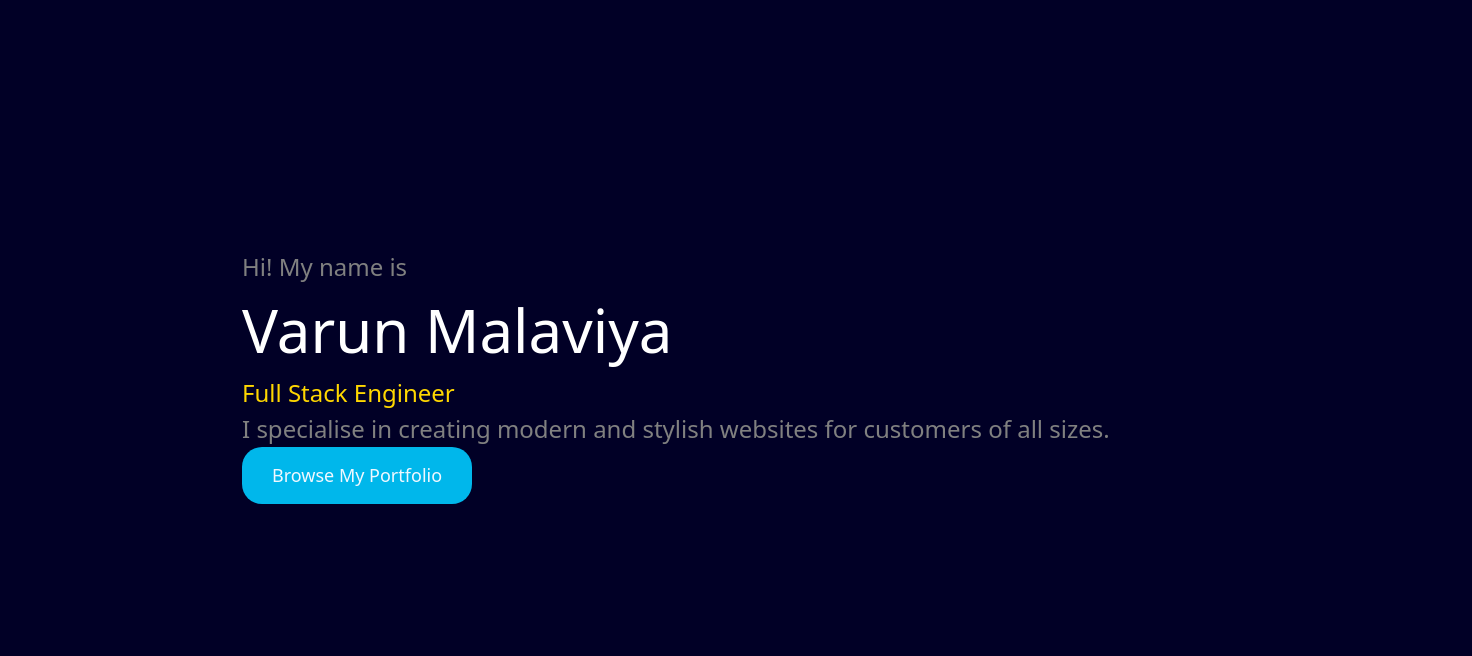
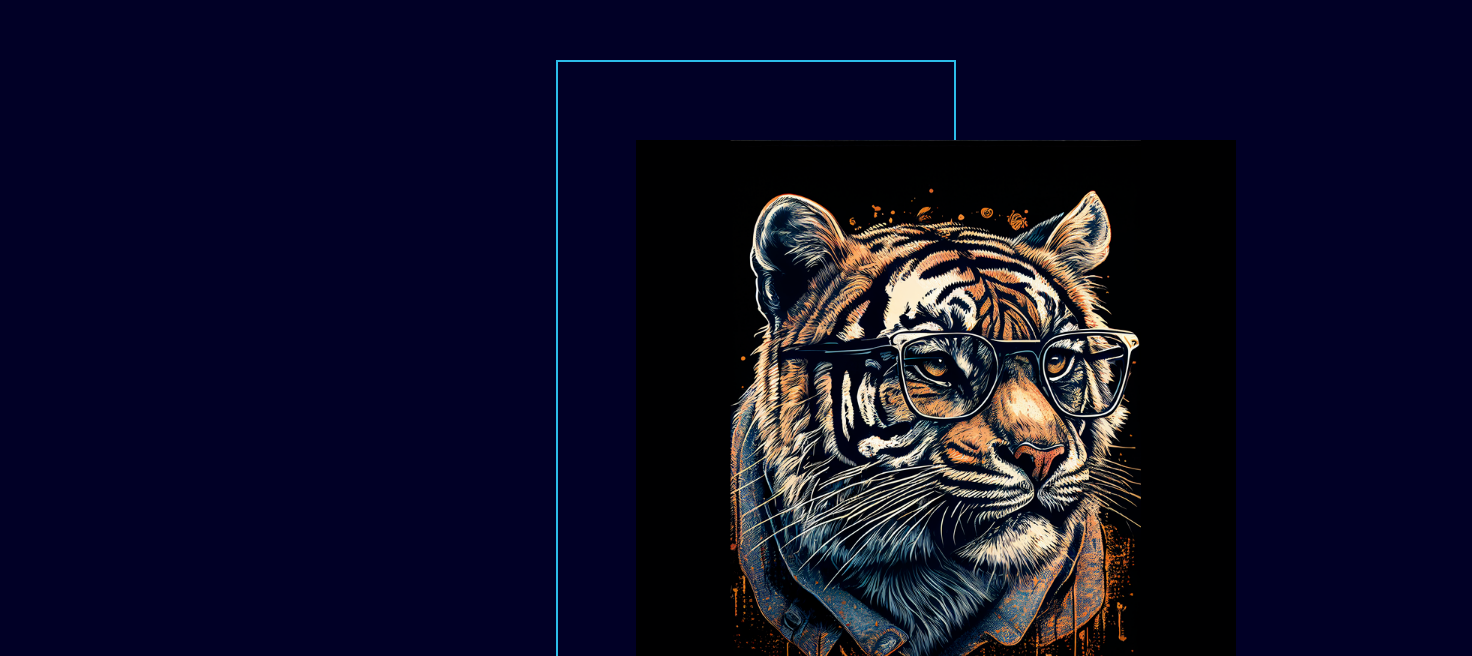
Before and after one commit to DustyDogCodex/personal-portfolio, a React (Vite) app: page / in a window 1280 px wide. Shown: the part 824-1480 px from the top of the page, 1472 px wide, since content can reach past the window. Built offline with nearby package versions, Linux system fonts and the light colour scheme.

Commit message:
added a placeholder profile image till I add my headshot. Added a border behind it that will be hidden for screens below medium screen sizes. added a saturation effect on hover because it looks cool!

```diff
--- a/src/App.jsx
+++ b/src/App.jsx
@@ -3,11 +3,10 @@
 import  { About } from './components/About';
 import Contact from './components/Contact';
 import Footer from './components/Footer';
-import Home from './components/Home';
+import { Home } from './components/Home';
 import { Navbar } from './components/Navbar';
 import Portfolio from './components/Portfolio';
 import useMediaQuery from './hooks/useMediaQuery'
-import { useEffect } from 'react';
 import { SidebarNavDots } from './components/SidebarNavDots';
 
 function App() {
@@ -18,24 +17,13 @@
   //using custom hook to determine if screen size is above or below 1060px
   const aboveMediumScreens = useMediaQuery("(min-width: 1060px)")
 
-  //determining if navbar is at top of page or not.
-  const [topOfPage, setTopOfPage] = useState(true)
-
-  useEffect(() => {
-    const handleScroll = () => {
-      window.scrollY === 0 ? setTopOfPage(true) : setTopOfPage(false)
-    }
-    window.addEventListener('scroll', handleScroll)
-    return () => window.removeEventListener("scroll", handleScroll)
-  }, [])
-
   return (
     <div className="App bg-deep-blue">
       <Navbar
-        topOfPage={topOfPage}
         currentPage={currentPage}
         setCurrentPage={setCurrentPage}
       />
+      {/* sidebar navigation dots */}
       <div className="w-5/6 mx-auto md:h-full">
         {aboveMediumScreens && (
           <SidebarNavDots
@@ -44,7 +32,7 @@
           />)
         }
       </div>
-      <Home/>
+      <Home setCurrentPage={setCurrentPage}/>
       <About/>
       <Portfolio/>
       <Contact/>
--- a/src/components/Home.jsx
+++ b/src/components/Home.jsx
@@ -1,13 +1,45 @@
-function Home() {
+import useMediaQuery from "../hooks/useMediaQuery"
+import AnchorLink from "react-anchor-link-smooth-scroll"
+import { motion } from "framer-motion"
+
+function Home({ setCurrentPage }) {
+    //using custom hook to determine if screen size is above or below 1060px
+    const aboveMediumScreens = useMediaQuery("(min-width: 1060px)")
+
     return (
-        <div className="home">
-            <h3 style={{color:'grey'}}>Hi! My name is</h3>
-            <h1>Varun Malaviya</h1>
-            <h5 style={{color:'gold'}}>Full Stack Engineer</h5>
-            <p style={{color:'grey'}}>I specialise in creating modern and stylish websites for customers of all sizes.</p>
-            <button className="browse-portfolio">Browse My Portfolio</button>
-        </div>
+        <section
+            id="home"
+            className="md:flex md:justify-between md:items-center md:h-full gap-16 py-10"
+        >
+            {/* IMAGE SECTION  */}
+            <div className="md:order-2 flex justify-center basis-3/5 z-10 mt-16 md:mt-32">
+                {aboveMediumScreens ? (
+                    /* for screens above medium, there will be a blue square border behind the profile image */
+                    <div
+                        className="relative z-0 ml-20 before:absolute before:-top-20 before:-left-20 before:w-full before:max-w-[400px] before:h-full before:border-2 before:border-blue before:z-[-1]"
+                    >
+                        <img
+                            src="./Images/profile.png"
+                            alt="varun's headshot"
+                            className="hover:filter hover:saturate-200 transition duration-500 z-10 w-full max-w-[400px] md:max-w-[600px]"
+                        />
+                    </div>
+                ) : (
+                    /* for screens below medium screen size, there will be no border, only the image */
+                    <img
+                        src="./Images/profile.png"
+                        alt="varun's headshot"
+                        className="hover:filter hover:saturate-200 transition duration-500 z-10 w-full max-w-[400px] md:max-w-[600px]"
+                    />
+                )}
+            </div>
+
+            {/* MAIN CONTENT/TEXT */}
+            <div>
+
+            </div>
+        </section>
     )
 }
 
-export default Home
+export { Home }
--- a/src/components/Navbar.jsx
+++ b/src/components/Navbar.jsx
@@ -2,7 +2,7 @@
 import useMediaQuery from "../hooks/useMediaQuery"
 import { FontAwesomeIcon } from "@fortawesome/react-fontawesome"
 import { faBars, faX } from "@fortawesome/free-solid-svg-icons"
-import { useState } from "react"
+import { useState, useEffect } from "react"
 
 const Link = ({ page, currentPage, setCurrentPage }) => {
     //page names will be capitalised for display. This will convert them to lowercase so I can accurately compare them for our conditional rendering.
@@ -19,13 +19,25 @@
     )
 }
 
-function Navbar({ topOfPage, currentPage, setCurrentPage }) {
+function Navbar({ currentPage, setCurrentPage }) {
 
     //using state to toggle navbar menu
     const [ menuToggled, setMenuToggled ] = useState(false)
 
     //checking for small screens with custom hooks
     const aboveSmallScreens = useMediaQuery("(min-width: 768px)")
+
+    //determining if navbar is at top of page or not.
+    const [topOfPage, setTopOfPage] = useState(true)
+
+    useEffect(() => {
+        const handleScroll = () => {
+            if(window.scrollY === 0) setTopOfPage(true)
+            if(window.scrollY !== 0) setTopOfPage(false)
+        }
+        window.addEventListener('scroll', handleScroll)
+        return () => window.removeEventListener('scroll', handleScroll)
+    }, [])
 
     //setting the navbar background to a different color if it is not on the top of the page
     const navBg = topOfPage ? "" : "bg-red-400"
--- a/src/components/SidebarNavDots.jsx
+++ b/src/components/SidebarNavDots.jsx
@@ -1,7 +1,7 @@
 import AnchorLink from "react-anchor-link-smooth-scroll"
 
 function SidebarNavDots({ currentPage, setCurrentPage }){
-    //styling the dots that currently selected
+    //styling the dots that are currently selected
     const selectedDot = `relative bg-yellow before:absolute before:w-6 before:h-6 before:rounded-full before:border-2 before:border-yellow before:left-[-50%] before:top-[-50%]`
 
     return(
```
Also changed, not shown: public/Images/profile.png (added).
